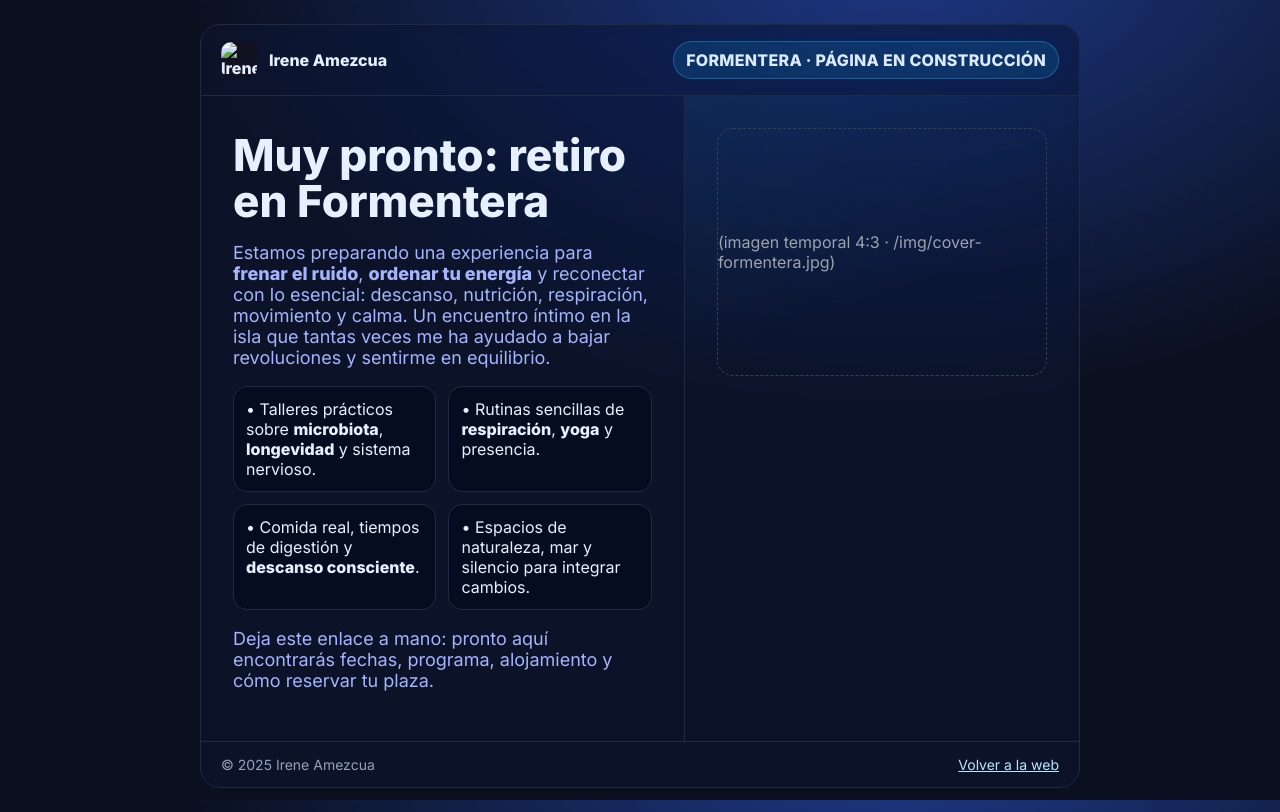
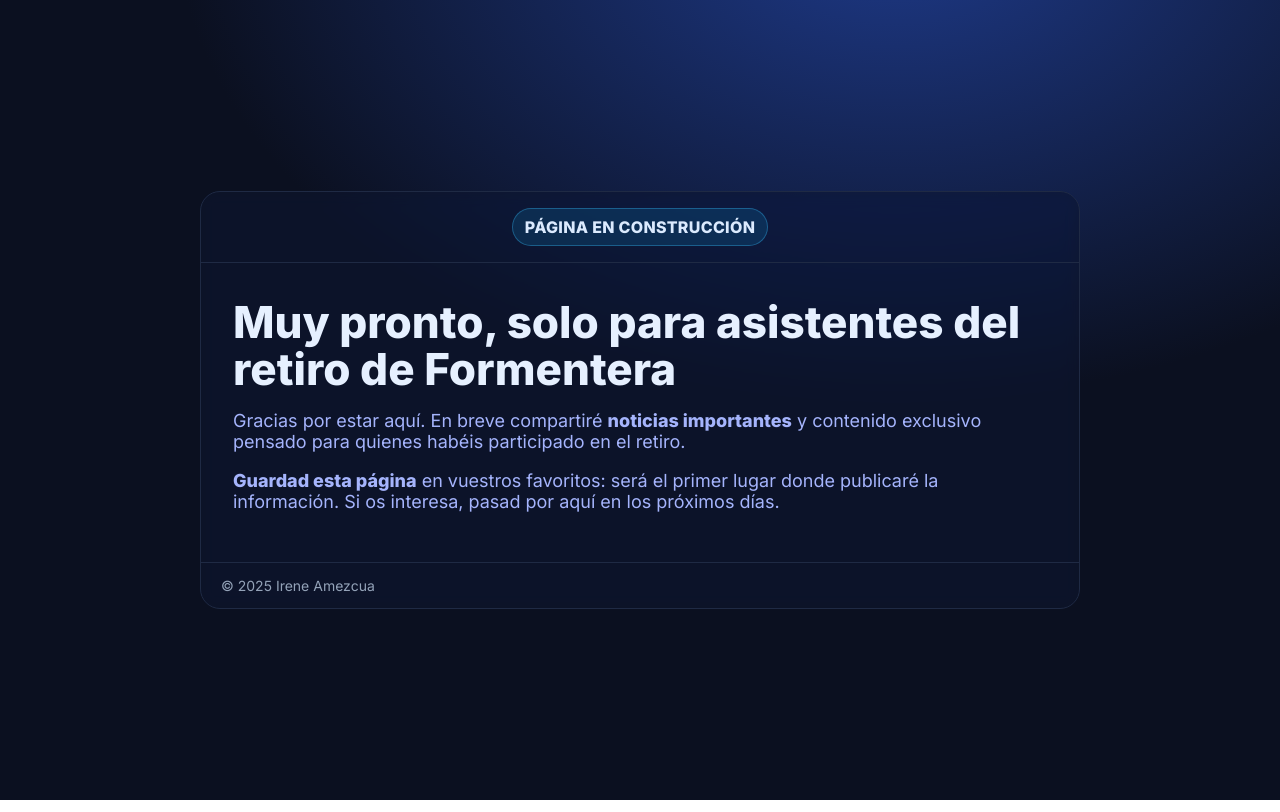
Before and after one commit to IreneAmezcua/formentera, a plain HTML site: page index.html in a window 1280 px wide. Drawn offline with Linux system fonts and the light colour scheme.

Commit message:
Add files via upload

```diff
--- a/index.html
+++ b/index.html
@@ -4,11 +4,10 @@
   <meta charset="utf-8" />
   <meta name="viewport" content="width=device-width, initial-scale=1" />
   <title>Formentera · Próximamente | Irene Amezcua</title>
-  <meta name="description" content="Próximamente: información del retiro en Formentera con enfoque integral en hábitos, microbiota, respiración, descanso y longevidad." />
+  <meta name="description" content="Próximamente: información relevante para asistentes del retiro de Formentera. Guarda esta página: aquí publicaremos las novedades." />
   <meta property="og:title" content="Formentera · Próximamente | Irene Amezcua" />
-  <meta property="og:description" content="Muy pronto abriremos las inscripciones y toda la información del retiro en Formentera." />
+  <meta property="og:description" content="Muy pronto novedades importantes para asistentes del retiro de Formentera. Guarda esta página." />
   <meta property="og:type" content="website" />
-  <meta property="og:image" content="/img/cover-formentera.jpg" />
   <meta name="theme-color" content="#0ea5e9" />
   <link rel="preconnect" href="https://fonts.googleapis.com">
   <link rel="preconnect" href="https://fonts.gstatic.com" crossorigin>
@@ -20,52 +19,28 @@
     body{font-family:Inter,system-ui,-apple-system,Segoe UI,Roboto,Ubuntu,Cantarell,Noto Sans,sans-serif;background:radial-gradient(1200px 800px at 70% -10%, #1e3a8a 0%, #0b1020 60%), linear-gradient(180deg,#0b1020 0%,#0b1328 100%);color:var(--ink)}
     .wrap{min-height:100%;display:flex;align-items:center;justify-content:center;padding:24px}
     .card{width:100%;max-width:880px;border:1px solid var(--ring);background:rgba(15,23,42,.6);backdrop-filter:saturate(160%) blur(8px);border-radius:20px;overflow:hidden}
-    header{display:flex;align-items:center;justify-content:space-between;padding:16px 20px;border-bottom:1px solid var(--ring)}
-    .brand{display:flex;align-items:center;gap:12px;font-weight:700}
-    .brand img{width:36px;height:36px;border-radius:10px;object-fit:cover;background:#112}
-    main{display:grid;grid-template-columns:1.1fr .9fr}
-    .left{padding:32px}
+    header{display:flex;align-items:center;justify-content:center;padding:16px 20px;border-bottom:1px solid var(--ring)}
+    .pill{display:inline-flex;align-items:center;gap:8px;background:rgba(14,165,233,.15);border:1px solid rgba(56,189,248,.35);color:#dbeafe;padding:8px 12px;border-radius:999px;font-weight:700;letter-spacing:.3px}
+    main{padding:32px}
     h1{font-size:clamp(28px,4vw,44px);line-height:1.05;margin:4px 0 12px}
     p{color:var(--muted);font-size:clamp(15px,2.2vw,18px)}
-    .pill{display:inline-flex;align-items:center;gap:8px;background:rgba(14,165,233,.15);border:1px solid rgba(56,189,248,.35);color:#dbeafe;padding:8px 12px;border-radius:999px;font-weight:700;letter-spacing:.3px}
-    .bullets{display:grid;grid-template-columns:1fr 1fr;gap:12px;margin:18px 0}
-    .bullet{background:rgba(2,6,23,.5);border:1px solid var(--ring);border-radius:14px;padding:12px}
-    .right{padding:32px;border-left:1px solid var(--ring);background:linear-gradient(160deg,rgba(56,189,248,.08),transparent 35%)}
-    .media{aspect-ratio:4/3;border:1px dashed #334155;border-radius:16px;display:flex;align-items:center;justify-content:center;color:#9ca3af}
     footer{padding:14px 20px;border-top:1px solid var(--ring);display:flex;justify-content:space-between;color:#94a3b8;font-size:14px}
-    a{color:#bae6fd}
-    @media (max-width:900px){ main{grid-template-columns:1fr} .right{border-left:0;border-top:1px solid var(--ring)} }
   </style>
 </head>
 <body>
   <div class="wrap">
     <div class="card">
       <header>
-        <div class="brand">
-          <img src="/img/logo.jpg" alt="Irene Amezcua"/>
-          <span>Irene Amezcua</span>
-        </div>
-        <div class="pill">FORMENTERA · PÁGINA EN CONSTRUCCIÓN</div>
+        <div class="pill">PÁGINA EN CONSTRUCCIÓN</div>
       </header>
       <main>
-        <div class="left">
-          <h1>Muy pronto: retiro en Formentera</h1>
-          <p>Estamos preparando una experiencia para <strong>frenar el ruido</strong>, <strong>ordenar tu energía</strong> y reconectar con lo esencial: descanso, nutrición, respiración, movimiento y calma. Un encuentro íntimo en la isla que tantas veces me ha ayudado a bajar revoluciones y sentirme en equilibrio.</p>
-          <div class="bullets">
-            <div class="bullet">• Talleres prácticos sobre <strong>microbiota</strong>, <strong>longevidad</strong> y sistema nervioso.</div>
-            <div class="bullet">• Rutinas sencillas de <strong>respiración</strong>, <strong>yoga</strong> y presencia.</div>
-            <div class="bullet">• Comida real, tiempos de digestión y <strong>descanso consciente</strong>.</div>
-            <div class="bullet">• Espacios de naturaleza, mar y silencio para integrar cambios.</div>
-          </div>
-          <p>Deja este enlace a mano: pronto aquí encontrarás fechas, programa, alojamiento y cómo reservar tu plaza.</p>
-        </div>
-        <div class="right">
-          <div class="media">(imagen temporal 4:3 · /img/cover-formentera.jpg)</div>
-        </div>
+        <h1>Muy pronto, solo para asistentes del retiro de Formentera</h1>
+        <p>Gracias por estar aquí. En breve compartiré <strong>noticias importantes</strong> y contenido exclusivo pensado para quienes habéis participado en el retiro.</p>
+        <p><strong>Guardad esta página</strong> en vuestros favoritos: será el primer lugar donde publicaré la información. Si os interesa, pasad por aquí en los próximos días.</p>
       </main>
       <footer>
         <span>© <span id="y"></span> Irene Amezcua</span>
-        <span><a href="/">Volver a la web</a></span>
+        <span></span>
       </footer>
     </div>
   </div>
```
